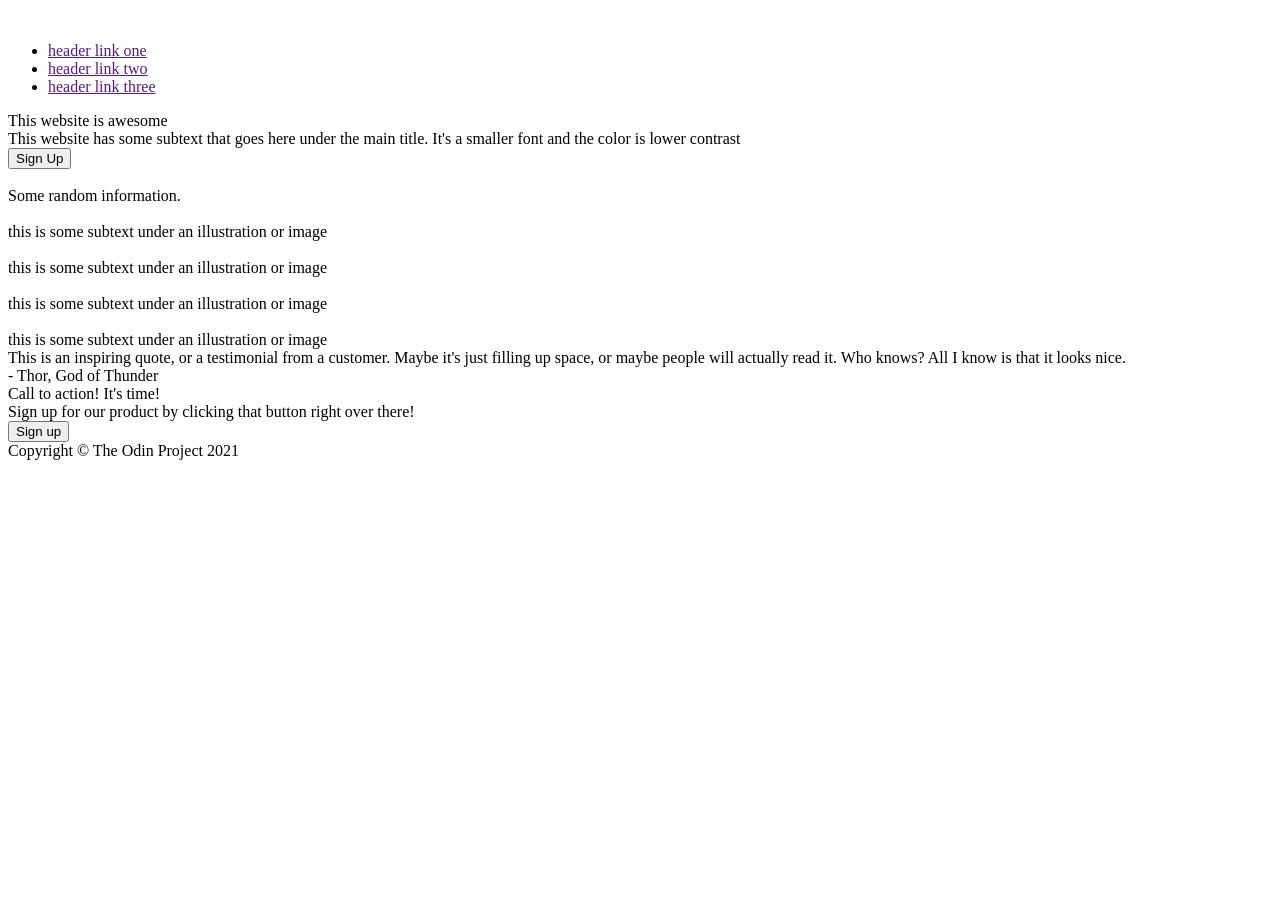
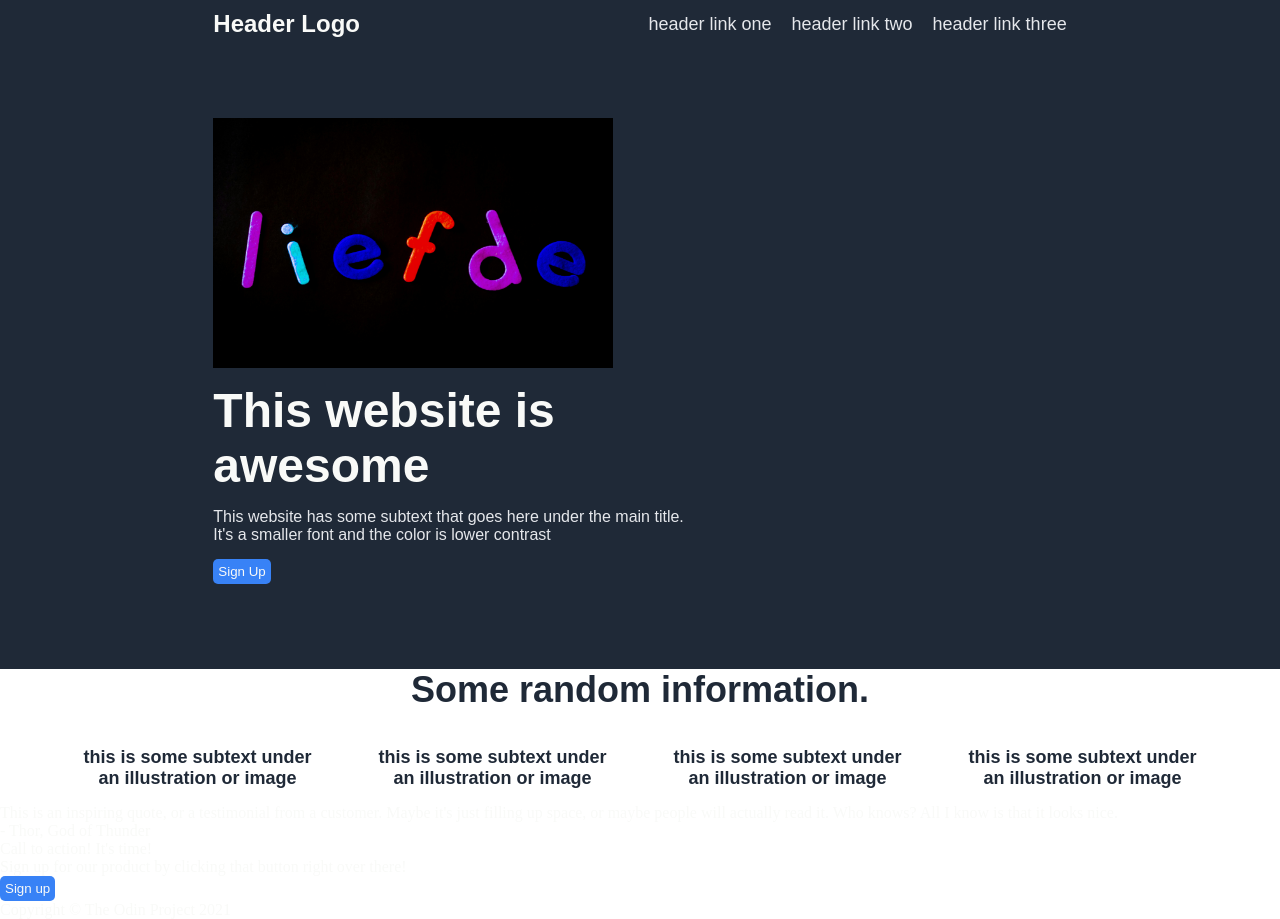
Before and after one commit to BobbyDaFish/landing-page-assignment, a plain HTML site: page index.html in a window 1280 px wide. Before the commit the page ends 800 px from the top, so only its background shows below. Drawn offline with Linux system fonts and the light colour scheme.

Commit message:
Add image dir and begin styling content
Created flex containers to center items on page consistently, and
collapse when page size decreases. Sections styled are:

header
hero

```diff
--- a/index.html
+++ b/index.html
@@ -4,41 +4,49 @@
     <meta charset="UTF-8">
     <meta name="viewport" content="width=device-width, initial-scale=1.0">
     <title>Document</title>
-    <link ref="style.css" rel="stylesheet">
+    <link href="style.css" rel="stylesheet">
 </head>
 <body>
+    <div class="cont dark">
+        <div class="side-spacer"></div>
         <div class="header">
-        <img src="">
+            <div class="header-logo">Header Logo</div>
             <ul>
                 <li><a href="">header link one</a></li>
                 <li><a href="">header link two</a></li>
                 <li><a href="">header link three</a></li>
             </ul>
         </div>
+        <div class="side-spacer"></div>
+    </div>
+    <div class="cont dark">
+        <div class="side-spacer"></div>
         <div class="hero-cont">
-         <div>
+            <div class="hero-left">
                 <div class="hero-text">This website is awesome</div>
-            <div class="text">This website has some subtext that goes here under the main title. It's a smaller font and the color is lower contrast</div>
+                <div class="hero-subtext">This website has some subtext that goes here under the main title. It's a smaller font and the color is lower contrast</div>
                 <button class="hero-button">Sign Up</button>
             </div>
-        <img src="">
+            <img class="hero-image" src="img/main-image.jpg">
+        </div>
+        <div class="side-spacer"></div>
     </div>
     <div class="main-cont">
         Some random information.
         <div class="card-cont">
-            <div>
+            <div class="card">
                 <img src="">
                 <div class="text">this is some subtext under an illustration or image</div>
             </div>
-            <div>
+            <div class="card">
                 <img src="">
                 <div class="text">this is some subtext under an illustration or image</div>
             </div>
-            <div>
+            <div class="card">
                 <img src="">
                 <div class="text">this is some subtext under an illustration or image</div>
             </div>
-            <div>
+            <div class="card">
                 <img src="">
                 <div class="text">this is some subtext under an illustration or image</div>
             </div>
--- a/style.css
+++ b/style.css
@@ -4,16 +4,99 @@
 }
 body{
     min-height: 100vh;
+    color: #F9FAF8;
+
+}
+ul{
+    list-style-type: none;
+    display: flex;
+    margin-left: auto;
+    align-items: center;
+    gap: 20px;
+}
+a{
+    text-decoration: none;
+    color: inherit;
+}
+button{
+    background-color: #3882F6;
+    border-radius: 5px;
+    padding: 5px;
+    border: inherit;
+    color: #F9FAF8;
+}
+
+.dark{
+    background-color: #1F2937;
+}
+.cont{
+    display: flex;
+}
+.side-spacer{
+    flex: 1;
 }
 .header{
-
-
+    flex: 4;
+    display:flex;
+    font-size: 18px;
+    color: #E5E7EB;
+    padding: 10px 0px;
+    font-family: Arial, Helvetica, sans-serif;
+    max-width: 1000px;
+}
+.header-logo{
+    font-size: 24px;
+    color: #F9FAF8;
+    font-weight: bold;
 }
 .hero-cont{
+    flex: 4;
+    display:flex;
+    flex-wrap: wrap-reverse;
+    background-color: #1F2937;
+    padding: 70px 0px;
+    font-family: Arial, Helvetica, sans-serif;
+    align-items: center;
+    justify-content: space-between;
+    max-width: 1000px;
+}
+.hero-left{
+    max-width: 500px;
+    margin: 0px 15px 15px 0px;
+}
+.hero-text{
+    font-size: 48px;
+    font-weight: bolder;
+    margin: 15px 15px 15px 0px;
+}
+.hero-subtext{
+    color: #E5E7EB;
+    margin: 15px 15px 15px 0px;
+}
+.hero-image{
+    width: 400px;
+    height: 250px;
+}
 
+.main-cont{
+    font-size: 36px;
+    font-weight: bolder;
+    color: #1F2937;
+    font-family: Arial, Helvetica, sans-serif;
+    text-align: center;
 }
 .card-cont{
-
+    font-size: 18px;
+    color: #1F2937;
+    display: flex;
+    justify-content: space-around;
+    padding: 0px 50px;
+    margin: 0px auto;
+    flex-wrap: wrap;
+}
+.card{
+    width: 250px;
+    margin: 15px;
 }
 .quote-cont{
 
```
Also changed, not shown: img/main-image.jpg (added). Lines whose indentation alone changed are shown as unchanged.
